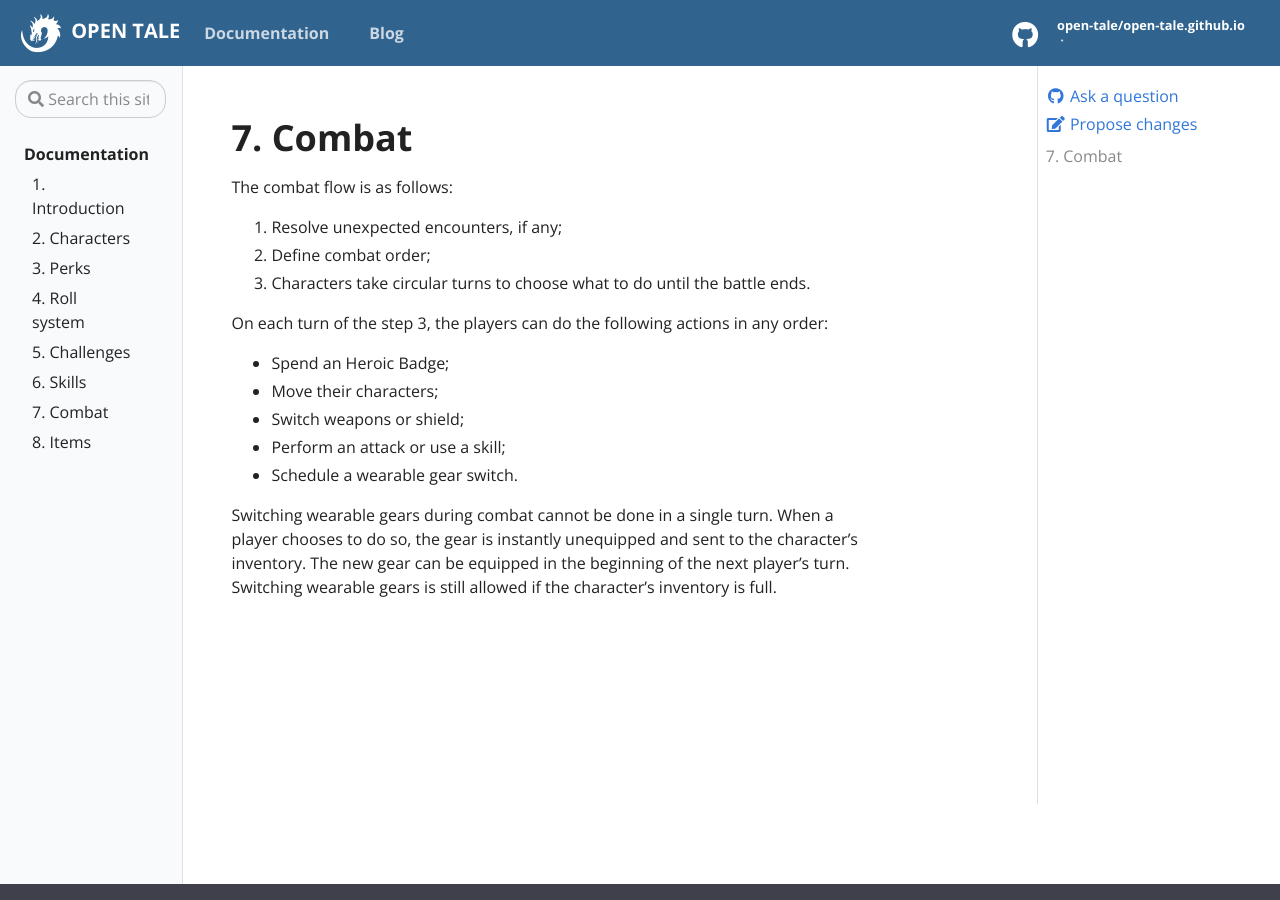
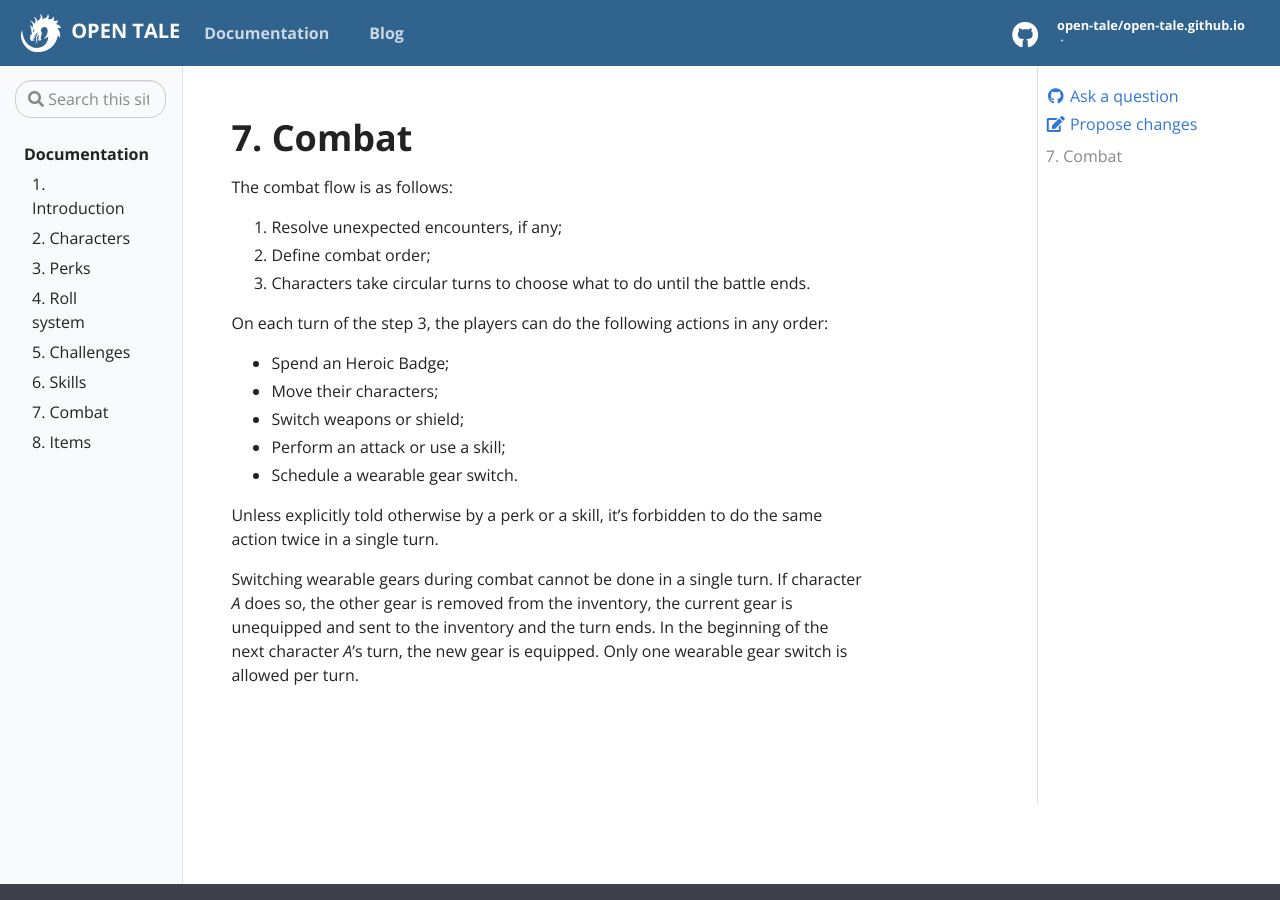
Before and after one commit to open-tale/open-tale.github.io, a Jekyll site: the page built from _docs/07-combat.md, in a window 1280 px wide and 900 px high. Built offline with Jekyll 4.4.1, drawn with Linux system fonts in a browser that asks for light colours.

Commit message:
update content

```diff
--- a/_docs/07-combat.md
+++ b/_docs/07-combat.md
@@ -20,8 +20,11 @@ order:
 * Perform an attack or use a skill;
 * Schedule a wearable gear switch.
 
-Switching wearable gears during combat cannot be done in a single turn. When a
-player chooses to do so, the gear is instantly unequipped and sent to the
-character's inventory. The new gear can be equipped in the beginning of the next
-player's turn. Switching wearable gears is still allowed if the character's
-inventory is full.
+Unless explicitly told otherwise by a perk or a skill, it's forbidden to do the
+same action twice in a single turn.
+
+Switching wearable gears during combat cannot be done in a single turn. If
+character *A* does so, the other gear is removed from the inventory, the current
+gear is unequipped and sent to the inventory and the turn ends. In the beginning
+of the next character *A*'s turn, the new gear is equipped. Only one wearable
+gear switch is allowed per turn.
```
Also changed, not shown: _docs/02-characters.md (+16 -16 lines).
